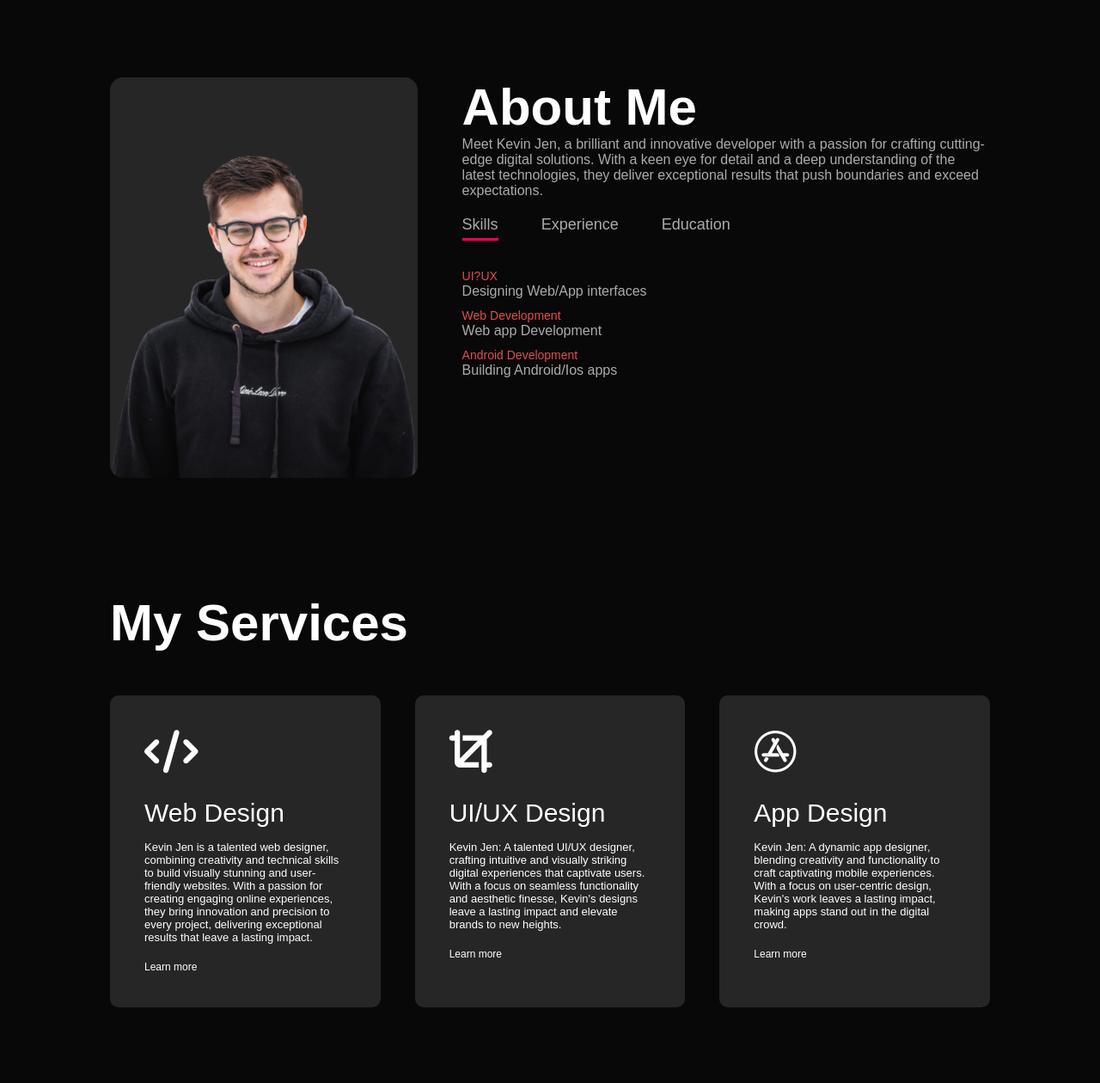
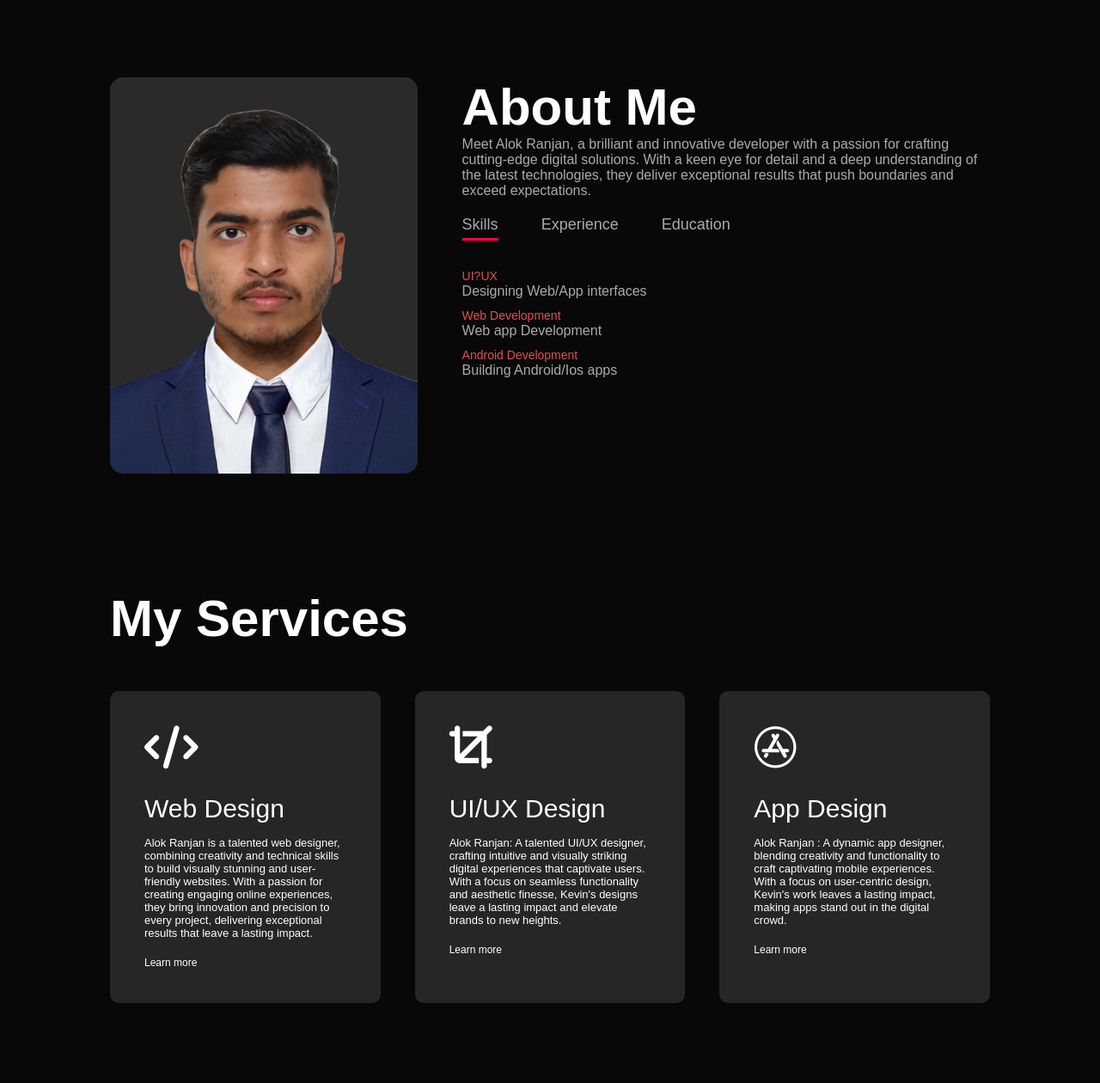
Before and after one commit to alokranjan1803/Portfolio, a plain HTML site: page index.html in a window 1280 px wide. Shown: the part 800-2060 px from the top of the page at 86% size. Drawn offline with Linux system fonts and the light colour scheme.

Commit message:
Update index.html

```diff
--- a/index.html
+++ b/index.html
@@ -13,7 +13,7 @@
     <div id="header">
         <div class="container">
             <nav>
-                <img src="images/logo.png" class="logo">
+                <img src="images/logo1.png" class="logo">
                 <ul id="sidemenu">
                     <li><a href="#header">Home</a></li>
                     <li><a href="#about">About</a></li>
@@ -26,7 +26,7 @@
             </nav>
             <div class="header-text">
                 <p>UI/UX Designer</p>
-                <h1>Hi, I'm <span>Kevin</span><br> Jen From Australia</h1>
+                <h1>Hi, I'm <span>Alok</span><br> Ranjan From India </h1>
             </div>
         </div>
 
@@ -37,11 +37,11 @@
         <div class="container">
             <div class="row">
                 <div class="about-col-1">
-                    <img src="images/user.png">
+                    <img src="images/user2.png">
                 </div>
                 <div class="about-col-2">
                     <h1 class="sub-title">About Me</h1>
-                    <p>Meet Kevin Jen, a brilliant and innovative developer with a passion for crafting cutting-edge
+                    <p>Meet Alok Ranjan, a brilliant and innovative developer with a passion for crafting cutting-edge
                         digital solutions. With a keen eye for detail and a deep understanding of the latest
                         technologies, they deliver exceptional results that push boundaries and exceed expectations.
                     </p>
@@ -86,7 +86,7 @@
                 <div>
                     <i class="fa-solid fa-code"></i>
                     <h2>Web Design</h2>
-                    <p>Kevin Jen is a talented web designer, combining creativity and technical skills to build visually
+                    <p>Alok Ranjan is a talented web designer, combining creativity and technical skills to build visually
                         stunning and user-friendly websites. With a passion for creating engaging online experiences,
                         they bring innovation and precision to every project, delivering exceptional results that leave
                         a lasting impact.</p>
@@ -95,7 +95,7 @@
                 <div>
                     <i class="fa-solid fa-crop"></i>
                     <h2>UI/UX Design</h2>
-                    <p>Kevin Jen: A talented UI/UX designer, crafting intuitive and visually striking digital
+                    <p>Alok Ranjan: A talented UI/UX designer, crafting intuitive and visually striking digital
                         experiences that captivate users. With a focus on seamless functionality and aesthetic finesse,
                         Kevin's designs leave a lasting impact and elevate brands to new heights.</p>
                     <a href="#">Learn more</a>
@@ -103,7 +103,7 @@
                 <div>
                     <i class="fa-brands fa-app-store"></i>
                     <h2>App Design</h2>
-                    <p>Kevin Jen: A dynamic app designer, blending creativity and functionality to craft captivating
+                    <p>Alok Ranjan : A dynamic app designer, blending creativity and functionality to craft captivating
                         mobile experiences. With a focus on user-centric design, Kevin's work leaves a lasting impact,
                         making apps stand out in the digital crowd.</p>
                     <a href="#">Learn more</a>
```
